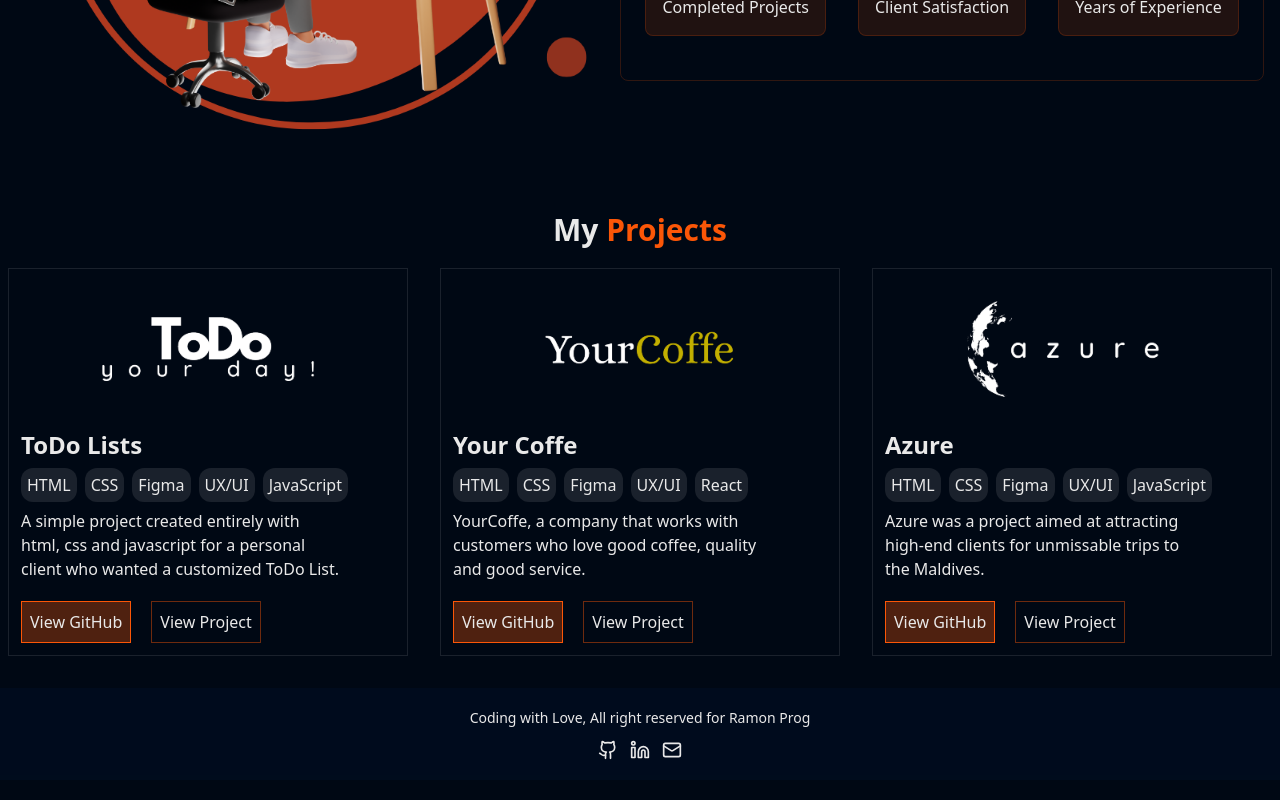
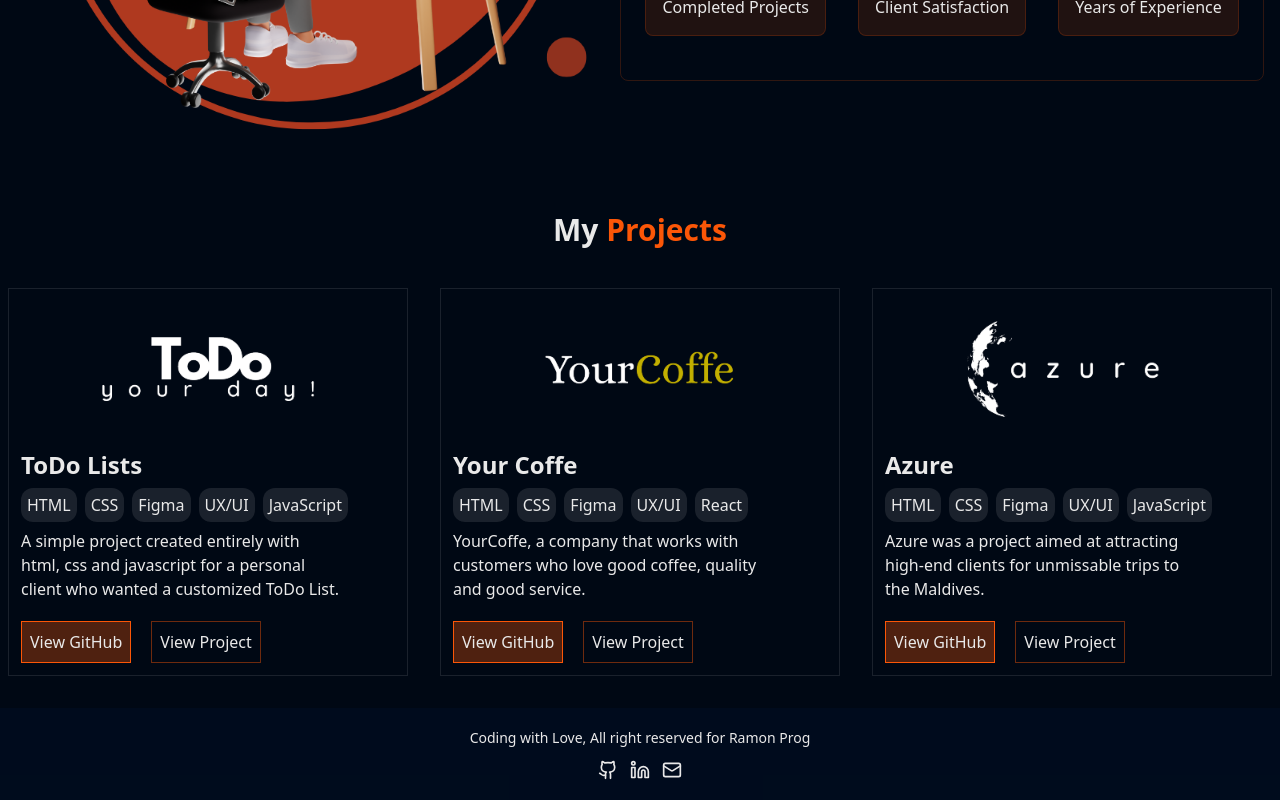
Before and after one commit to ramoncode-exe/my-dev-portfolio, a React (Vite) app: page / in a window 1280 px wide. Shown: the part 1258-2058 px from the top of the page. Built offline with nearby package versions, Linux system fonts and the light colour scheme.

Commit message:
Some margins changes

```diff
--- a/src/components/Projects.jsx
+++ b/src/components/Projects.jsx
@@ -9,7 +9,7 @@ function Projects(){
             <div className="text-center">
                 <h1 className="text-3xl font-bold mb-5">My <span className="text-[#fb5607]">Projects</span></h1>
             </div>
-            <div className="flex flex-row items-center justify-center max-lg:flex-wrap gap-8">
+            <div className="flex flex-row items-center justify-center max-lg:flex-wrap gap-8 mt-10">
             <motion.div initial={{ y: +300, opacity: 0 }} animate={{ y: 0, opacity: 1 }} transition={{ duration: 4, ease: "easeIn" }} className="border p-3 border-[#cccccc20] w-100 max-md:w-80">
                     <div className="flex items-center justify-center">
                         <img className="w-60 mt-2 mb-2" src={ToDoLoGo} alt="todo logo" />
```
